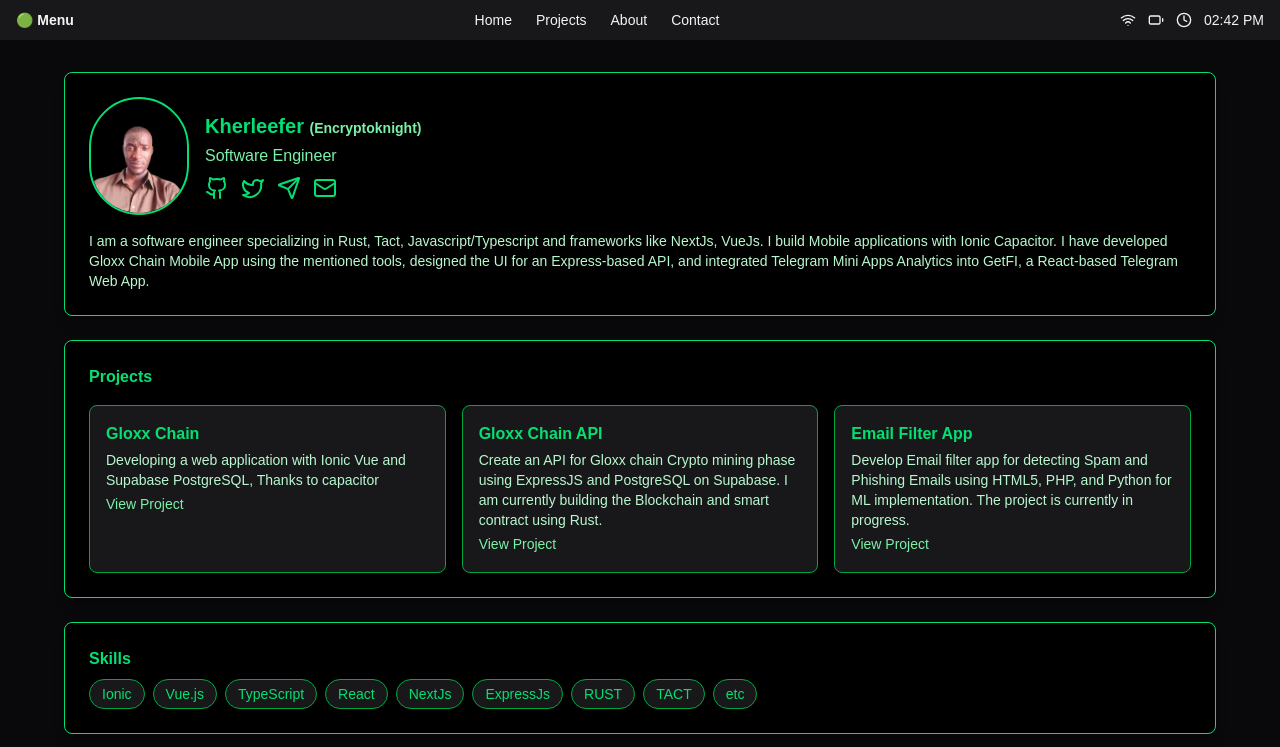
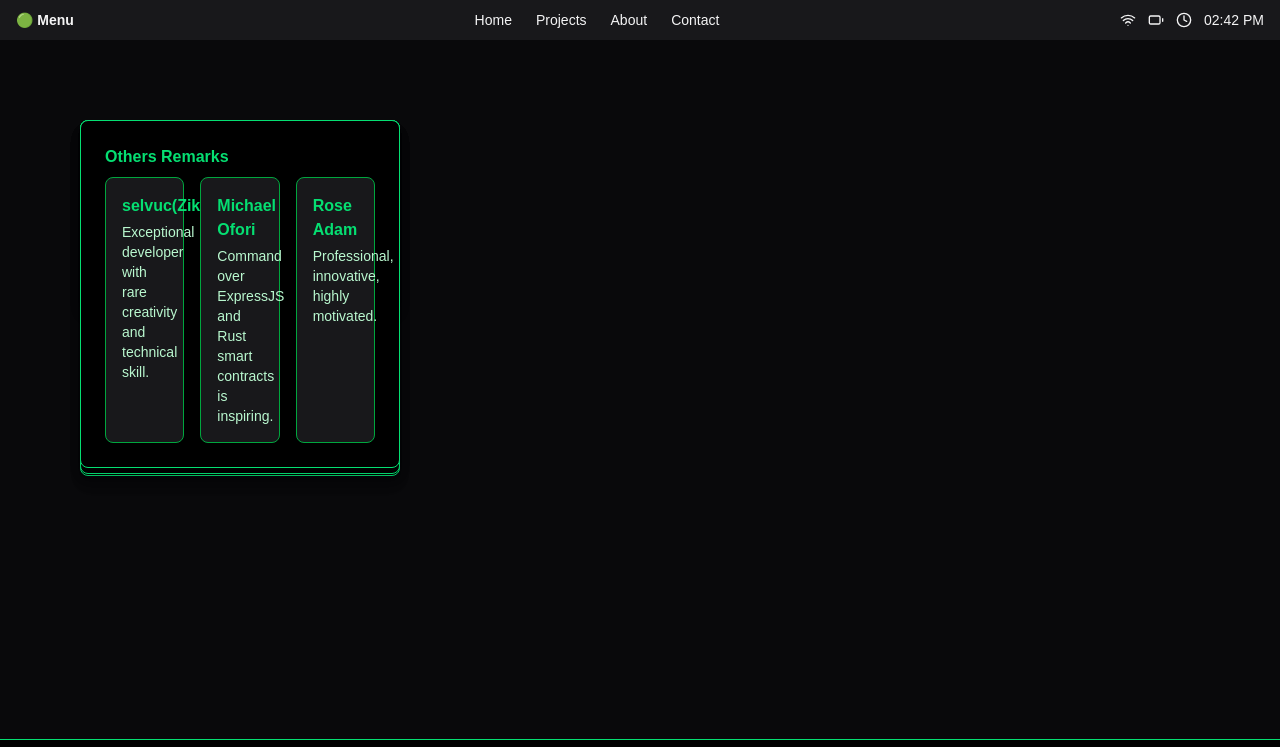
Before and after one commit to kherleefer/kherleefer, a Next.js app: page / in a window 1280 px wide. Shown: the top 747 px of the page. Built offline with nearby package versions, Linux system fonts and the light colour scheme.

Commit message:
Update page.tsx

```diff
--- a/app/page.tsx
+++ b/app/page.tsx
@@ -1,55 +1,17 @@
 "use client";
 
 import Image from "next/image";
-import { Github, Send, Twitter, Mail } from "lucide-react";
+import { Github, Send, Twitter, Mail as MailIcon } from "lucide-react";
 import { motion } from "framer-motion";
+import Footer from "@components/Footer";
+import { useState } from "react";
 
-const projects = [
+const windowsData = [
   {
-    title: "Gloxx Chain",
-    description: "Developing a web application with Ionic Vue and Supabase PostgreSQL, Thanks to capacitor",
-    link: "https://t.me/gloxx_chain/20",
-  },
-  {
-    title: "Gloxx Chain API",
-    description: "Create an API for Gloxx chain Crypto mining phase using ExpressJS and PostgreSQL on Supabase. I am currently building the Blockchain and smart contract using Rust.",
-    link: "#",
-  },
-  {
-    title: "Email Filter App",
-    description: "Develop Email filter app for detecting Spam and Phishing Emails using HTML5, PHP, and Python for ML implementation. The project is currently in progress.",
-    link: "https://thinkdoit.infy.uk",
-  },
-];
-
-const skills = ["Ionic", "Vue.js", "TypeScript", "React", "NextJs", "ExpressJs", "RUST", "TACT", "etc"];
-
-const remarks = [
-  {
-    title: "selvuc(Zik)",
-    description: "Kherleefer is an exceptional developer with a rare blend of creativity and technical skill. Highly recommend working with him!",
-  },
-  {
-    title: "Michael Ofori",
-    description: "His command over ExpressJS and dedication to exploring Rust smart contracts is inspiring. Always willing to learn and go the extra mile.",
-  },
-  {
-    title: "Rose Adam",
-    description: "Professional, innovative, and highly motivated. Able to combine HTML, PHP, and ML with Python to tackle real-world problems.",
-  },
-];
-
-export default function Home() {
-  return (
-    <div className="min-h-screen bg-zinc-950 p-8 text-green-400 font-mono">
-      <div className="max-w-6xl mx-auto space-y-6">
-        {/* About / Profile Window */}
-        <motion.div
-          initial={{ opacity: 0, y: 20 }}
-          animate={{ opacity: 1, y: 0 }}
-          transition={{ duration: 0.6 }}
-          className="bg-black border border-green-400 rounded-lg p-6 shadow-lg"
-        >
+    id: "about",
+    title: "About Me",
+    content: (
+      <>
         <div className="flex flex-col md:flex-row items-center gap-4">
           <Image
             src="/img/profileImage.png"
@@ -59,73 +21,103 @@
             className="rounded-full border-2 border-green-400"
           />
           <div className="flex-1 text-center md:text-left">
-              <h3 className="text-xl font-bold">Kherleefer <span className="text-green-300 text-sm">(Encryptoknight)</span></h3>
+            <h3 className="text-xl font-bold">
+              Kherleefer <span className="text-green-300 text-sm">(Encryptoknight)</span>
+            </h3>
             <p className="mt-1 text-green-300">Software Engineer</p>
             <div className="flex gap-3 mt-2 justify-center md:justify-start">
               <a href="https://github.com/kherleefer"><Github /></a>
               <a href="https://x.com/kherleefer_kk"><Twitter /></a>
               <a href="https://t.me/Encryptoknight"><Send /></a>
-                <a href="mailto:mahmudkalifa6@gmail.com"><Mail /></a>
+              <a href="mailto:mahmudkalifa6@gmail.com"><MailIcon /></a>
             </div>
           </div>
         </div>
         <p className="mt-4 text-green-200 text-sm">
-            I am a software engineer specializing in Rust, Tact, Javascript/Typescript and frameworks like NextJs, VueJs. I build Mobile applications with Ionic Capacitor. I have developed Gloxx Chain Mobile App using the mentioned tools, designed the UI for an Express-based API, and integrated Telegram Mini Apps Analytics into GetFI, a React-based Telegram Web App.
+          I am a software engineer specializing in Rust, Tact, Javascript/Typescript, NextJs, VueJs, and Mobile apps with Ionic Capacitor. I developed Gloxx Chain Mobile App, designed an Express-based API UI, and integrated Telegram Mini Apps Analytics into GetFI.
         </p>
-        </motion.div>
-
-        {/* Projects Window */}
-        <motion.div
-          initial={{ opacity: 0, y: 20 }}
-          animate={{ opacity: 1, y: 0 }}
-          transition={{ duration: 0.6 }}
-          className="bg-black border border-green-400 rounded-lg p-6 shadow-lg"
-        >
-          <h2 className="font-bold mb-4">Projects</h2>
+      </>
+    ),
+  },
+  {
+    id: "projects",
+    title: "Projects",
+    content: (
       <div className="grid grid-cols-1 md:grid-cols-3 gap-4">
-            {projects.map((project, idx) => (
+        {[
+          { title: "Gloxx Chain", description: "Web app with Ionic Vue and Supabase", link: "https://t.me/gloxx_chain/20" },
+          { title: "Gloxx Chain API", description: "API for crypto mining phase", link: "#" },
+          { title: "Email Filter App", description: "Detecting Spam & Phishing Emails", link: "https://thinkdoit.infy.uk" },
+        ].map((p, idx) => (
           <div key={idx} className="bg-zinc-900 p-4 rounded-lg border border-green-600">
-                <h3 className="font-bold">{project.title}</h3>
-                <p className="text-green-200 text-sm mt-1">{project.description}</p>
-                <a href={project.link} className="text-green-300 text-sm hover:underline mt-1 inline-block">View Project</a>
+            <h3 className="font-bold">{p.title}</h3>
+            <p className="text-green-200 text-sm mt-1">{p.description}</p>
+            <a href={p.link} className="text-green-300 text-sm hover:underline mt-1 inline-block">View Project</a>
           </div>
         ))}
       </div>
-        </motion.div>
-
-        {/* Skills Window */}
-        <motion.div
-          initial={{ opacity: 0, y: 20 }}
-          animate={{ opacity: 1, y: 0 }}
-          transition={{ duration: 0.6 }}
-          className="bg-black border border-green-400 rounded-lg p-6 shadow-lg"
-        >
-          <h2 className="font-bold mb-2">Skills</h2>
+    ),
+  },
+  {
+    id: "skills",
+    title: "Skills",
+    content: (
       <div className="flex flex-wrap gap-2">
-            {skills.map((skill) => (
+        {["Ionic", "Vue.js", "TypeScript", "React", "NextJs", "ExpressJs", "RUST", "TACT", "etc"].map((skill) => (
           <span key={skill} className="bg-zinc-900 px-3 py-1 rounded-full text-sm border border-green-600">{skill}</span>
         ))}
       </div>
-        </motion.div>
-
-        {/* Remarks Window */}
-        <motion.div
-          initial={{ opacity: 0, y: 20 }}
-          animate={{ opacity: 1, y: 0 }}
-          transition={{ duration: 0.6 }}
-          className="bg-black border border-green-400 rounded-lg p-6 shadow-lg"
-        >
-          <h2 className="font-bold mb-4">Others Remarks</h2>
+    ),
+  },
+  {
+    id: "remarks",
+    title: "Others Remarks",
+    content: (
       <div className="grid grid-cols-1 md:grid-cols-3 gap-4">
-            {remarks.map((r, idx) => (
+        {[
+          { title: "selvuc(Zik)", description: "Exceptional developer with rare creativity and technical skill." },
+          { title: "Michael Ofori", description: "Command over ExpressJS and Rust smart contracts is inspiring." },
+          { title: "Rose Adam", description: "Professional, innovative, highly motivated." },
+        ].map((r, idx) => (
           <div key={idx} className="bg-zinc-900 p-4 rounded-lg border border-green-600">
             <h3 className="font-bold">{r.title}</h3>
             <p className="text-green-200 text-sm mt-1">{r.description}</p>
           </div>
         ))}
       </div>
+    ),
+  },
+];
+
+export default function Home() {
+  const [zIndex, setZIndex] = useState(1);
+  const [windowZ, setWindowZ] = useState<Record<string, number>>({});
+
+  const bringToFront = (id: string) => {
+    const newZ = zIndex + 1;
+    setWindowZ({ ...windowZ, [id]: newZ });
+    setZIndex(newZ);
+  };
+
+  return (
+    <div className="min-h-screen bg-zinc-950 p-8 text-green-400 font-mono relative">
+      {windowsData.map((win) => (
+        <motion.div
+          key={win.id}
+          drag
+          dragConstraints={{ top: 0, left: 0, right: 0, bottom: 0 }}
+          onDragStart={() => bringToFront(win.id)}
+          style={{ zIndex: windowZ[win.id] || 1 }}
+          initial={{ opacity: 0, y: 20 }}
+          animate={{ opacity: 1, y: 0 }}
+          transition={{ duration: 0.6 }}
+          className="absolute top-20 left-20 bg-black border border-green-400 rounded-lg p-6 shadow-lg cursor-move w-80"
+        >
+          <h2 className="font-bold mb-2 cursor-grab">{win.title}</h2>
+          {win.content}
         </motion.div>
-      </div>
+      ))}
+      <Footer />
     </div>
   );
 }
```
Lines whose indentation alone changed are shown as unchanged.
